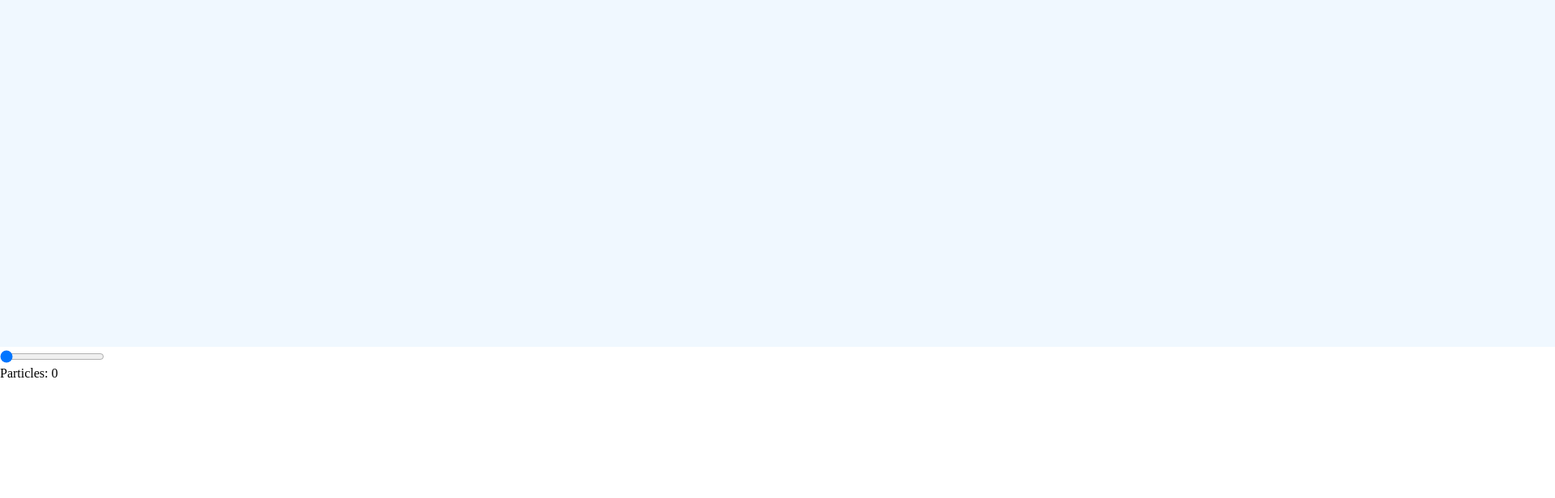
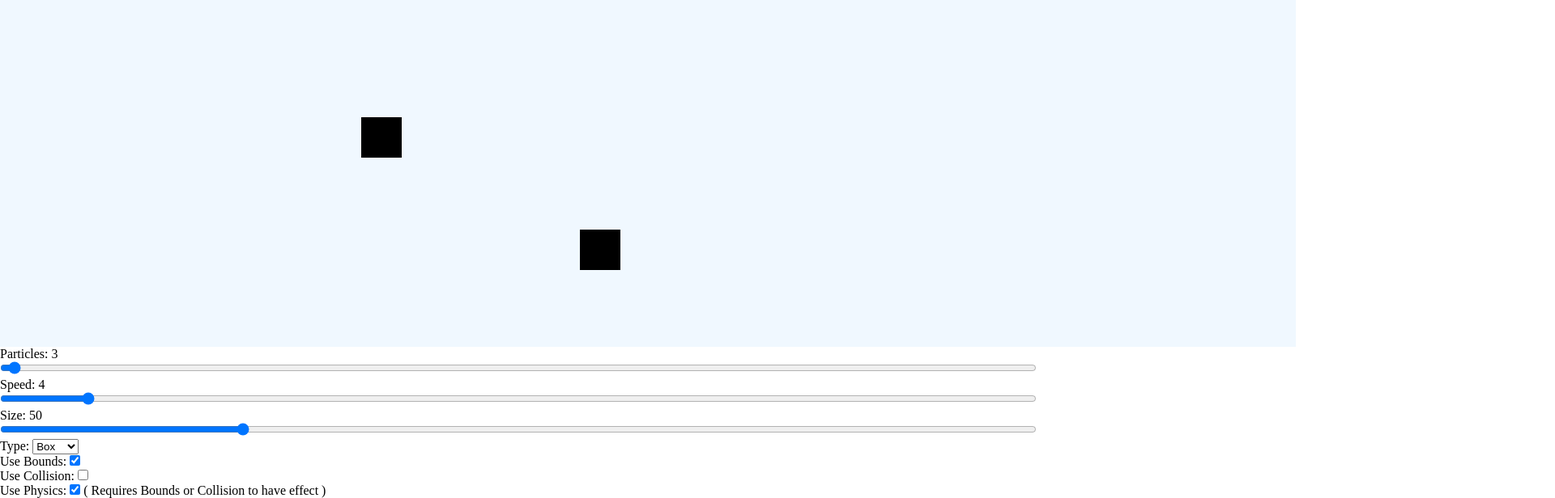
Before and after one commit to theGreatKyle1994/project-alpha, a React (Vite) app in the folder client/: page /game in a window 1280 px wide. Shown: the part 651-1267 px from the top of the page at 81% size, 1920 px wide, since content can reach past the window. Before the commit the page ends 1122 px from the top, so only its background shows below. Built offline with nearby package versions, Linux system fonts and the light colour scheme.

Commit message:
refactor code, bug fixes to physics system

```diff
--- a/client/src/components/core/GameCore.jsx
+++ b/client/src/components/core/GameCore.jsx
@@ -4,18 +4,20 @@ import { useState, useRef, useEffect } from "react";
 import { applyRange } from "../../utilities/general/functions/utilityFunctions";
 
 const GameCore = () => {
-  const [count, setCount] = useState(0);
+  const [count, setCount] = useState(3);
+  const [speed, setSpeed] = useState(4);
+  const [size, setSize] = useState(50);
+  const [bounds, setBounds] = useState(true);
+  const [collision, setCollision] = useState(false);
+  const [physics, setPhysics] = useState(true);
+  const [type, setType] = useState("box");
   const boxArr = useRef([]);
 
   const renderBoxes = (ctx, canvas) => {
     for (let i = 0; i < boxArr.current.length; i++) {
       boxArr.current[i].render(ctx);
       boxArr.current[i].update();
-      boxArr.current[i].checkCollision(
-        boxArr.current,
-        { useBounds: true, useBounce: true },
-        canvas
-      );
+      boxArr.current[i].checkCollision(boxArr.current, canvas);
     }
   };
 
@@ -24,30 +26,88 @@ const GameCore = () => {
     for (let i = 0; i < count; i++) {
       boxArr.current.push(
         new Instance(
-          "box",
-          { x: 50, y: 50 },
+          type,
+          { x: Number(size), y: Number(size) },
           {
             x: applyRange(20, 1900),
             y: applyRange(20, 1060),
           },
-          { x: applyRange(-1, 2), y: applyRange(-1, 2) }
+          { x: applyRange(-speed, speed), y: applyRange(-speed, speed) },
+          { usePhysics: physics, useBounds: bounds, useCollision: collision }
         )
       );
     }
-  }, [count]);
+  }, [count, speed, type, size, bounds, physics, collision]);
 
   return (
     <>
-      <Engine renderBoxes={renderBoxes} count={count} />
+      <Engine renderBoxes={renderBoxes} />
+      <p>Particles: {count}</p>
       <input
         value={count}
+        style={{ width: "100%" }}
         onChange={(e) => setCount(e.target.value)}
         type="range"
+        min={1}
+        max={250}
+        step={1}
+      />
+      <p>Speed: {speed}</p>
+      <input
+        value={speed}
+        style={{ width: "100%" }}
+        onChange={(e) => setSpeed(e.target.value)}
+        type="range"
         min={0}
-        max={100}
-        step={10}
+        max={50}
+        step={1}
       />
-      <p>Particles: {count}</p>
+      <p>Size: {size}</p>
+      <input
+        value={size}
+        style={{ width: "100%" }}
+        onChange={(e) => setSize(e.target.value)}
+        type="range"
+        min={5}
+        max={200}
+        step={5}
+      />
+      <span>Type: </span>
+      <select value={type} onChange={(e) => setType(e.target.value)}>
+        <option value="box">Box</option>
+        <option value="circle">Circle</option>
+      </select>
+      <div>
+        <label>
+          Use Bounds:{" "}
+          <input
+            type="checkbox"
+            checked={bounds}
+            onChange={(e) => setBounds(e.target.checked)}
+          />
+        </label>
+      </div>
+      <div>
+        <label>
+          Use Collision:{" "}
+          <input
+            type="checkbox"
+            checked={collision}
+            onChange={(e) => setCollision(e.target.checked)}
+          />
+        </label>
+      </div>
+      <div>
+        <label>
+          Use Physics:{" "}
+          <input
+            type="checkbox"
+            checked={physics}
+            onChange={(e) => setPhysics(e.target.checked)}
+          />{" "}
+          {"( Requires Bounds or Collision to have effect )"}
+        </label>
+      </div>
     </>
   );
 };
--- a/client/src/css/engine/engine.css
+++ b/client/src/css/engine/engine.css
@@ -1,13 +1,12 @@
 #game-container {
-  /* display: flex;
+  display: flex;
   justify-content: center;
-  align-items: center; */
-  /* padding: 100px; */
+  align-items: center;
 }
 
 #game-canvas {
   width: 1920px;
   height: 1080px;
   background-color: aliceblue;
-  image-rendering: crisp-edges
+  image-rendering: crisp-edges;
 }
--- a/client/src/entities/Instance.js
+++ b/client/src/entities/Instance.js
@@ -6,17 +6,37 @@ class Instance {
     size = { x: 10, y: 10 },
     pos = { x: 0, y: 0 },
     speed = { x: 0, y: 0 },
+    options = { useBounds: false, usePhysics: false, useCollision: false },
     spriteSrc = ""
   ) {
     this.id = generateID(10);
     this.type = type;
-    this.sizeX = size.x;
-    this.sizeY = size.y;
-    this.x = pos.x;
-    this.y = pos.y;
+    this.size = size;
+    this.pos = pos;
     this.speed = speed;
     this.spriteSrc = spriteSrc;
+    this.options = options;
     this.isColliding = false;
+  }
+
+  drawRect(ctx) {
+    ctx.beginPath();
+    ctx.rect(this.pos.x, this.pos.y, this.size.x, this.size.y);
+    ctx.fillStyle = "black";
+    ctx.fill();
+  }
+
+  drawCircle(ctx) {
+    ctx.beginPath();
+    ctx.arc(this.pos.x, this.pos.y, this.size.x, 0, Math.PI * 2);
+    ctx.fillStyle = "black";
+    ctx.fill();
+  }
+
+  drawImage(ctx) {
+    const img = new Image(this.size.x, this.size.y);
+    img.src = this.spriteSrc;
+    ctx.drawImage(img, this.pos.x, this.pos.y, this.size.x, this.size.y);
   }
 
   render(ctx) {
@@ -33,69 +53,148 @@ class Instance {
     }
   }
 
-  drawRect(ctx) {
-    ctx.beginPath();
-    ctx.rect(this.x, this.y, this.sizeX, this.sizeY);
-    ctx.fillStyle = "black";
-    ctx.fill();
+  checkCollision(targets = [], canvas = null) {
+    if (this.options.useCollision) {
+      this.checkEntityCollision(targets);
+    }
+    if (this.options.useBounds) this.checkBoundsCollision(canvas);
   }
 
-  drawCircle(ctx) {
-    ctx.beginPath();
-    ctx.arc(this.x, this.y, this.sizeX, 0, Math.PI * 2);
-    ctx.fillStyle = "black";
-    ctx.fill();
-  }
-
-  drawImage(ctx) {
-    const img = new Image(this.sizeX, this.sizeY);
-    img.src = this.spriteSrc;
-    ctx.drawImage(img, this.x, this.y, this.sizeX, this.sizeY);
-  }
-
-  checkCollision(
-    targets = [],
-    bounds = { useBounds: false, useBounce: false },
-    canvas = {}
-  ) {
+  checkEntityCollision(targets) {
     if (targets) {
       targets.forEach((target) => {
         if (this.id !== target.id) {
           switch (this.type) {
             case "box":
-            case "sprite":
-              {
+            case "sprite": {
               if (
-                  this.x < target.x + target.sizeX &&
-                  this.x + this.sizeX > target.x &&
-                  this.y < target.y + target.sizeY &&
-                  this.y + this.sizeY > target.y
+                this.pos.x > target.pos.x + target.size.x ||
+                this.pos.x + this.size.x < target.pos.x ||
+                this.pos.y > target.pos.y + target.size.y ||
+                this.pos.y + this.size.y < target.pos.y
               )
-                  this.isColliding = true;
-                else this.isColliding = false;
+                this.isColliding = false;
+              else this.isColliding = true;
+              break;
             }
-              break;
             case "circle": {
-              const dx = target.x - this.x;
-              const dy = target.y - this.y;
+              const dx = target.pos.x - this.pos.x;
+              const dy = target.pos.y - this.pos.y;
               const distance = Math.sqrt(dx * dx + dy * dy);
-              const sumOfRadii = this.sizeX + target.sizeX;
+              const sumOfRadii = this.size.x + target.size.x;
               if (distance <= sumOfRadii) {
                 this.isColliding = true;
               } else {
                 this.isColliding = false;
               }
+              break;
             }
           }
-          if (this.isColliding) {
-            if (!bounds.useBounce) {
+          this.handleCollision(target);
+        }
+      });
+    }
+  }
+
+  checkBoundsCollision(canvas) {
+    switch (this.type) {
+      case "box":
+      case "sprite":
+        {
+          if (this.pos.x < 0) {
+            if (this.options.usePhysics) {
+              this.speed.x *= -1;
+            } else {
+              this.pos.x = 0;
               this.speed.x = 0;
               this.speed.y = 0;
             }
-            const vCollision = { x: target.x - this.x, y: target.y - this.y };
+          }
+          if (this.pos.x > canvas.width - this.size.x) {
+            if (this.options.usePhysics) {
+              this.speed.x *= -1;
+            } else {
+              this.pos.x = canvas.width - this.size.x;
+              this.speed.x = 0;
+              this.speed.y = 0;
+            }
+          }
+          if (this.pos.y < 0) {
+            if (this.options.usePhysics) {
+              this.speed.y *= -1;
+            } else {
+              this.pos.y = 0;
+              this.speed.x = 0;
+              this.speed.y = 0;
+            }
+          }
+          if (this.pos.y > canvas.height - this.size.y) {
+            if (this.options.usePhysics) {
+              this.speed.y *= -1;
+            } else {
+              this.pos.y = canvas.height - this.size.y;
+              this.speed.x = 0;
+              this.speed.y = 0;
+            }
+          }
+        }
+        break;
+      case "circle":
+        {
+          if (this.pos.x - this.size.x < 0) {
+            if (this.options.usePhysics) {
+              this.speed.x *= -1;
+            } else {
+              this.pos.x = 0 + this.size.x;
+              this.speed.x = 0;
+              this.speed.y = 0;
+            }
+          }
+          if (this.pos.x > canvas.width - this.size.x) {
+            if (this.options.usePhysics) {
+              this.speed.x *= -1;
+            } else {
+              this.pos.x = canvas.width - this.size.x;
+              this.speed.x = 0;
+              this.speed.y = 0;
+            }
+          }
+          if (this.pos.y - this.size.y < 0) {
+            if (this.options.usePhysics) {
+              this.speed.y *= -1;
+            } else {
+              this.pos.y = 0 + this.size.y;
+              this.speed.x = 0;
+              this.speed.y = 0;
+            }
+          }
+          if (this.pos.y > canvas.height - this.size.y) {
+            if (this.options.usePhysics) {
+              this.speed.y *= -1;
+            } else {
+              this.pos.y = canvas.height - this.size.y;
+              this.speed.x = 0;
+              this.speed.y = 0;
+            }
+          }
+        }
+        break;
+    }
+  }
+
+  handleCollision(target) {
+    if (this.isColliding) {
+      if (!this.options.usePhysics) {
+        this.speed.x = 0;
+        this.speed.y = 0;
+      } else {
+        const vCollision = {
+          x: target.pos.x - this.pos.x,
+          y: target.pos.y - this.pos.y,
+        };
         const distance = Math.sqrt(
-              (target.x - this.x) * (target.x - this.x) +
-                (target.y - this.y) * (target.y - this.y)
+          (target.pos.x - this.pos.x) * (target.pos.x - this.pos.x) +
+            (target.pos.y - this.pos.y) * (target.pos.y - this.pos.y)
         );
         const vCollisionNorm = {
           x: vCollision.x / distance,
@@ -117,67 +216,19 @@ class Instance {
         target.speed.y += speed * vCollisionNorm.y;
       }
     }
-        return;
-      });
-    }
-    switch (this.type) {
-      case "box":
-      case "sprite": {
-        if (bounds.useBounds) {
-          if (this.x < 0) {
-            this.x = 0;
-            this.speed.x *= -1;
-          }
-          if (this.x > canvas.width - this.sizeX) {
-            this.x = canvas.width - this.sizeX;
-            this.speed.x *= -1;
-          }
-          if (this.y < 0) {
-            this.y = 0;
-            this.speed.y *= -1;
-          }
-          if (this.y > canvas.height - this.sizeY) {
-            this.y = canvas.height - this.sizeY;
-            this.speed.y *= -1;
-          }
-        }
-        break;
-      }
-      case "circle": {
-        if (bounds.useBounds) {
-          if (this.x - this.sizeX < 0) {
-            this.x = 0 + this.sizeX;
-            this.speed.x *= -1;
-          }
-          if (this.x > canvas.width - this.sizeX) {
-            this.x = canvas.width - this.sizeX;
-            this.speed.x *= -1;
-          }
-          if (this.y - this.sizeY < 0) {
-            this.y = 0 + this.sizeY;
-            this.speed.y *= -1;
-          }
-          if (this.y > canvas.height - this.sizeY) {
-            this.y = canvas.height - this.sizeY;
-            this.speed.y *= -1;
-          }
-        }
-        break;
-      }
-    }
   }
 
-  update(newSpeedX = 0, newSpeedY = 0, sizeX = 0, sizeY = 0) {
+  update(newSpeedX = 0, newSpeedY = 0, newSizeX = 0, newSizeY = 0) {
     if (newSpeedX || newSpeedY) {
       this.speed.x = newSpeedX;
       this.speed.y = newSpeedY;
     }
-    if (sizeX || sizeY) {
-      this.sizeX = sizeX;
-      this.sizeY = sizeY;
+    if (newSizeX || newSizeY) {
+      this.size.x = newSizeX;
+      this.size.y = newSizeY;
     }
-    this.x += this.speed.x;
-    this.y += this.speed.y;
+    this.pos.x += this.speed.x;
+    this.pos.y += this.speed.y;
   }
 }
 
```
Also changed, not shown: client/src/components/core/engine/Engine.jsx (+3 -8 lines). Lines whose indentation alone changed are shown as unchanged.
